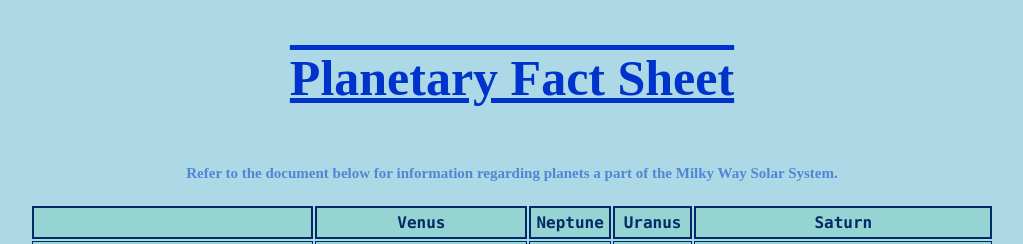
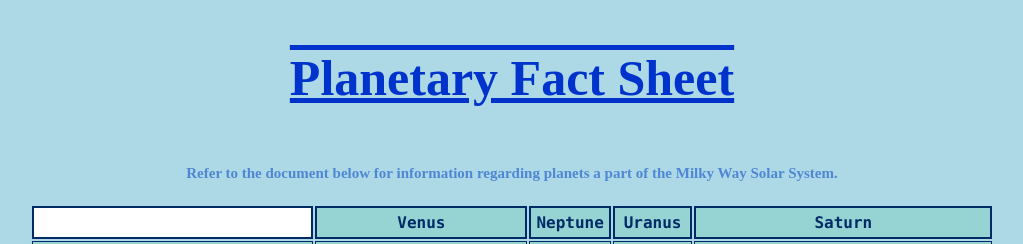
Before and after one commit to PemmasaniRohit/ITMDLab5, a plain HTML site: page index.html in a window 1280 px wide. In both pictures the pointer is over the element 300 px from the left and 222 px from the top of the page. Shown: the top 244 px of the page, without its empty margins (128-1151 px from the left). Drawn offline with Linux system fonts and the light colour scheme.

Commit message:
Update style.css

```diff
--- a/css/style.css
+++ b/css/style.css
@@ -35,6 +35,9 @@ th {
 	font-weight: bold;
 	background-color: #96D4D4;
 }
+th:hover {
+	background-color: #ffffff;
+}
 .PlanetData{
 	padding: 1px;
 }
```
